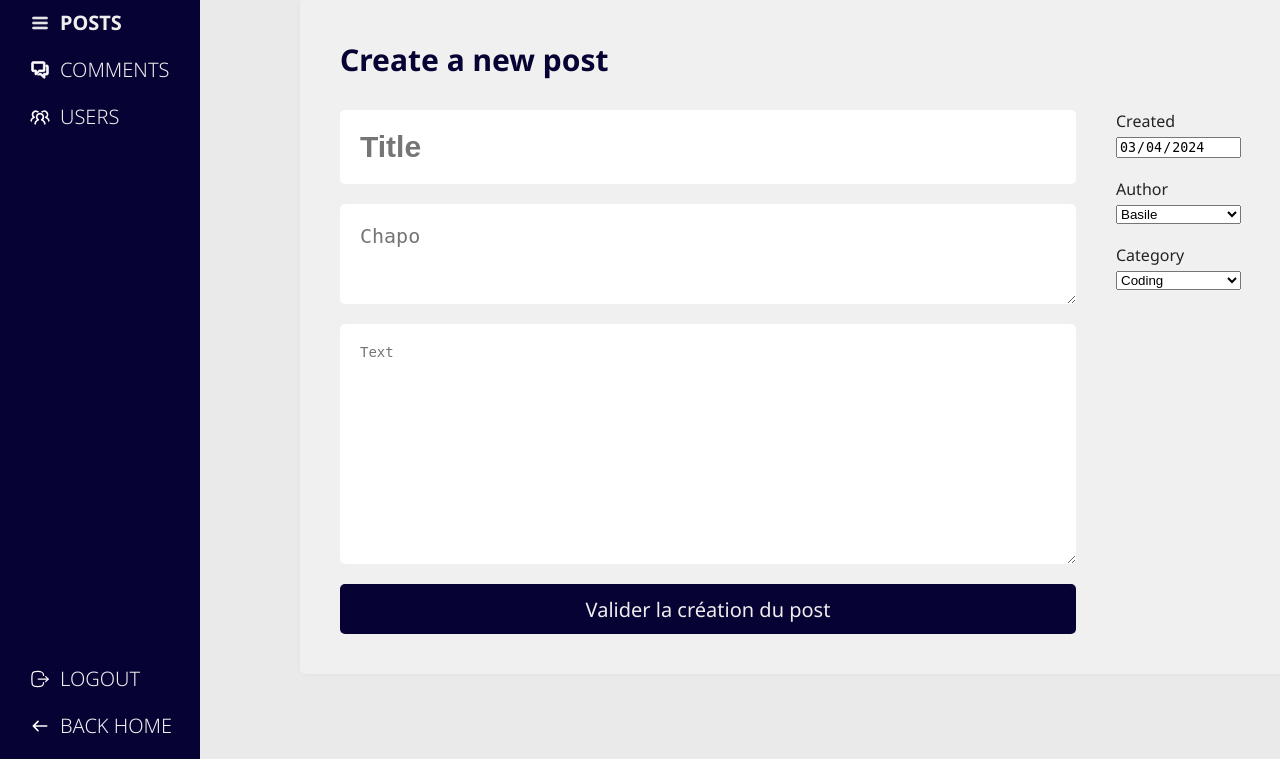
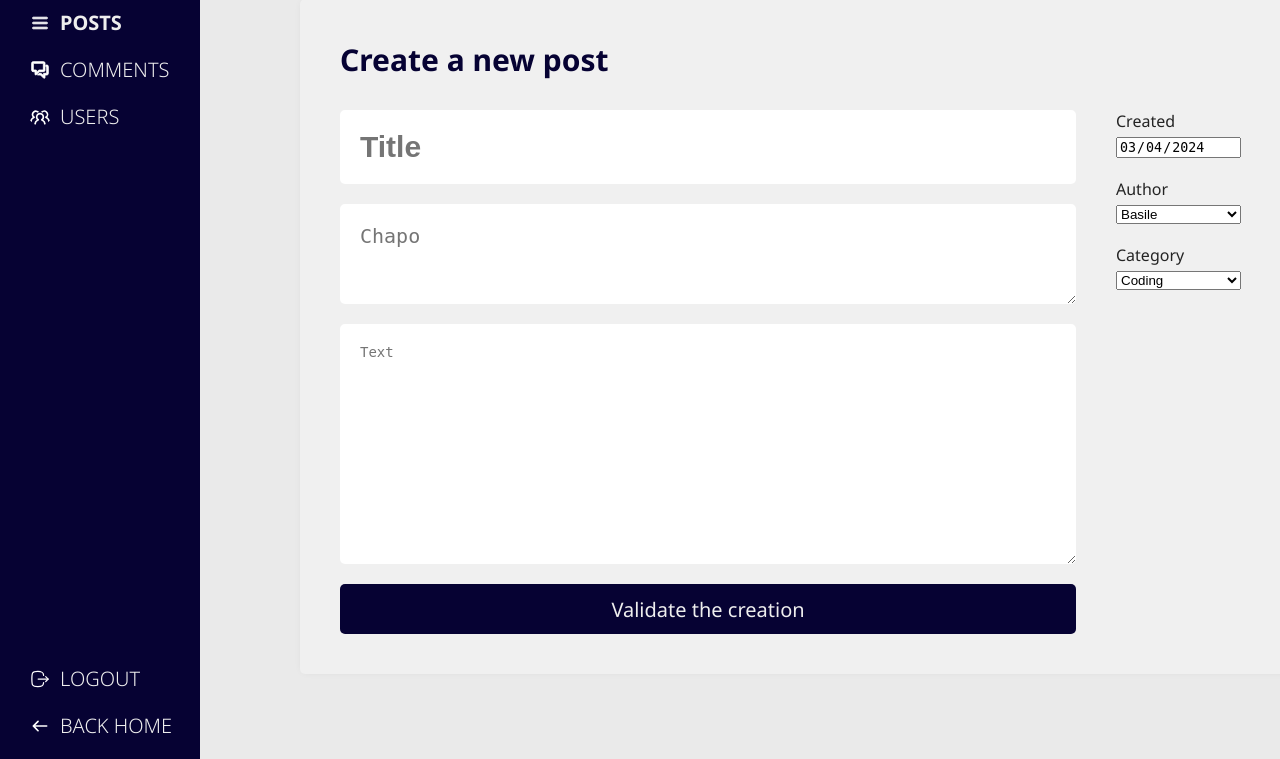
Before and after one commit to basile64/OC5, a PHP site: page /OC5/admin/postsManagement/new in a window 1280 px wide. Shown: the part 41-800 px from the top of the page. Run offline with PHP 8.4, Linux system fonts and the light colour scheme; the visitor is signed in with stand-in values (Sample User, id 1).

Commit message:
refactor(post): update new post view

```diff
--- a/src/views/post/newPostView.php
+++ b/src/views/post/newPostView.php
@@ -12,7 +12,7 @@ $page = "postsManagement";
                 <input id="input-title" name="titlePost" type="text" class="title-post-single" placeholder="Title"/>
                 <textarea id="textarea-chapo" name="chapoPost" class="chapo-post-single" placeholder="Chapo"></textarea>
                 <textarea id="textarea-text" name="textPost" class="text-post-single" placeholder="Text"></textarea>
-                <button type="submit" id="btn-edit-post" name="submit">Valider la création du post</button>
+                <button type="submit" id="btn-edit-post" name="submit">Validate the creation</button>
             </div>
             <div class="right">
                 <div class="info-post">
```
